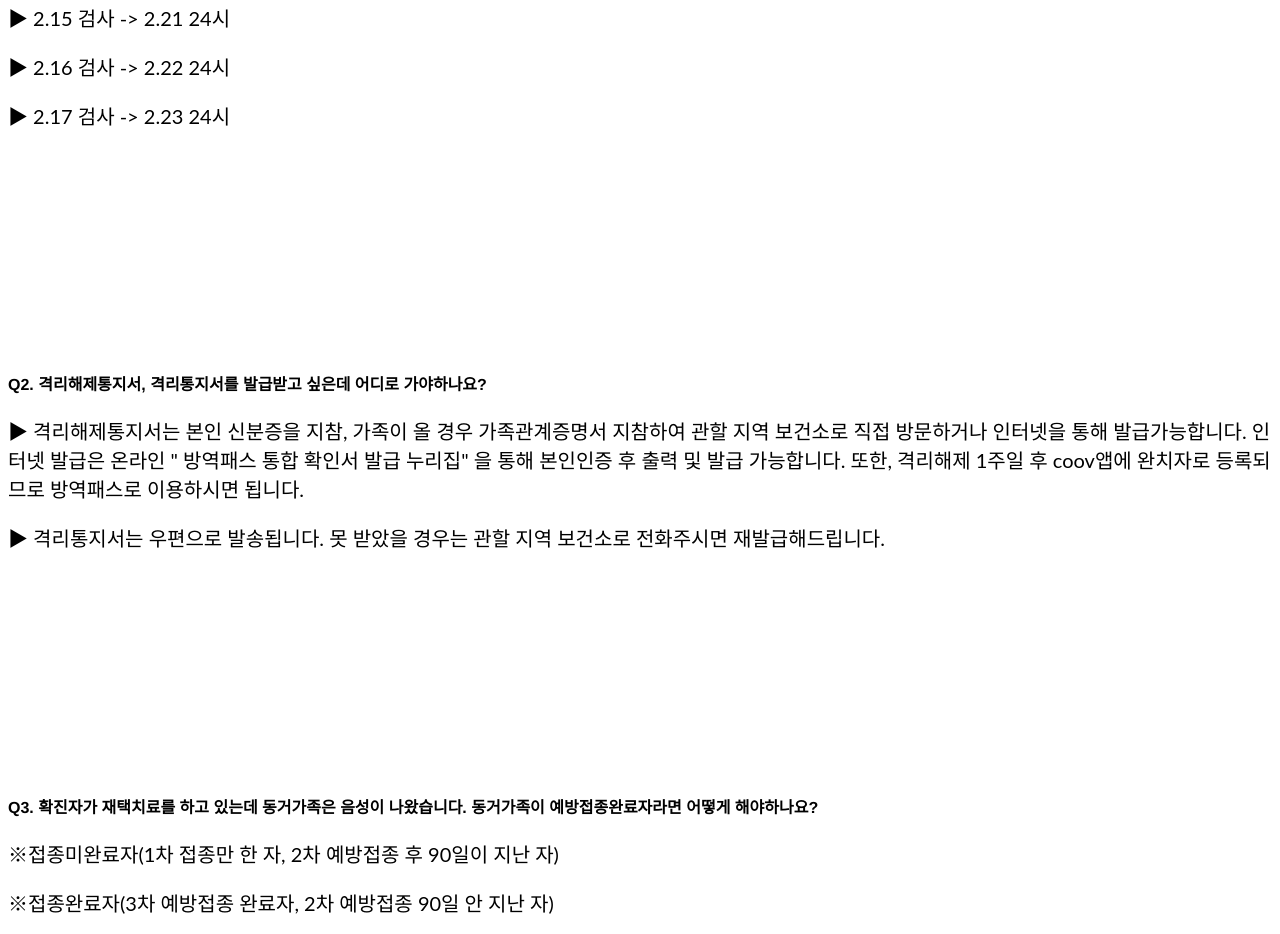
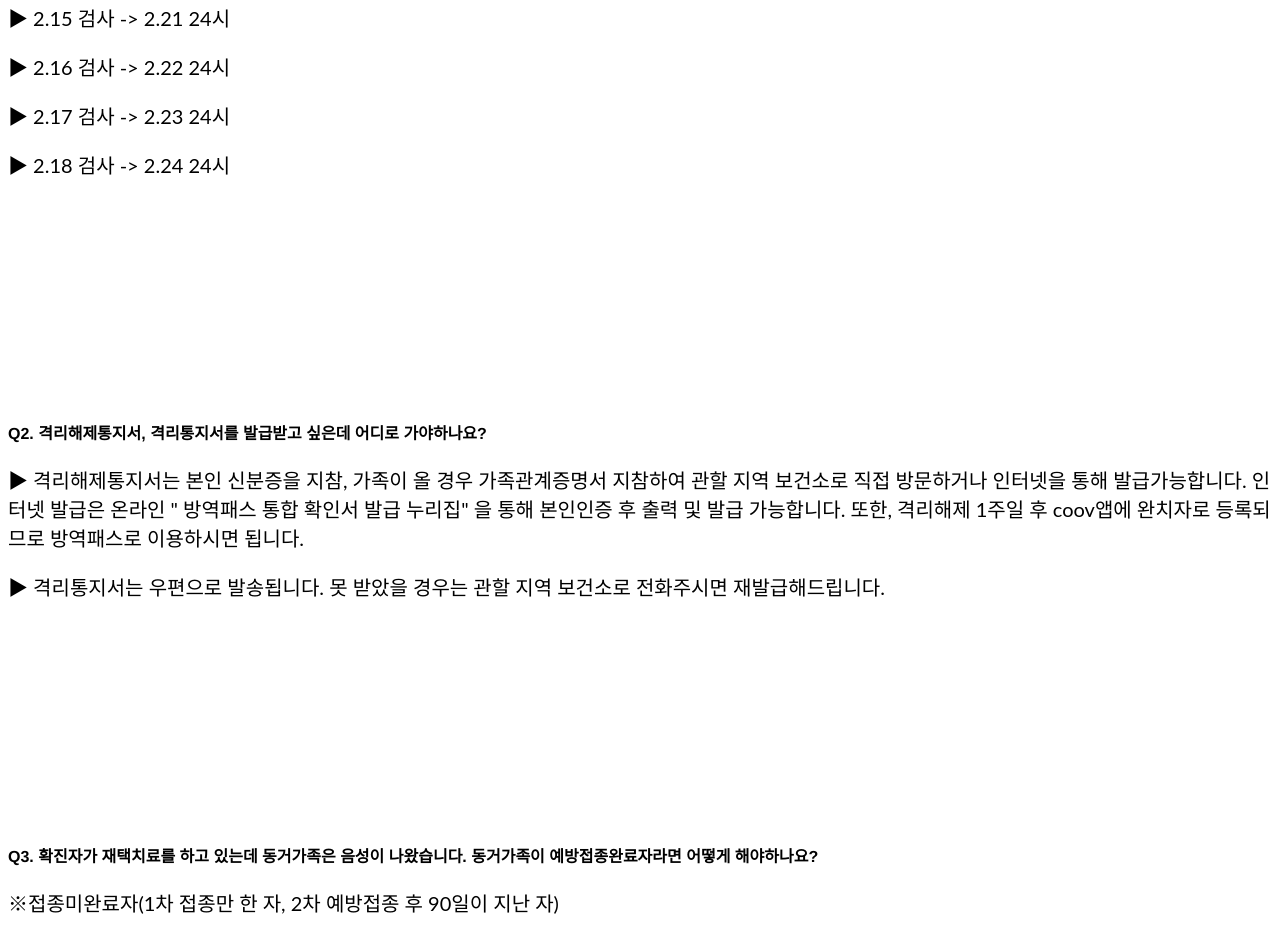
Before and after one commit to Cheongjucovid/covid119, a website: page index.html in a window 1280 px wide. Shown: the part 868-1802 px from the top of the page. Drawn offline with nearby package versions, Linux system fonts and the light colour scheme; files that its build step writes are made by us from their sources.

Commit message:
Add files via upload

```diff
--- a/index.html
+++ b/index.html
@@ -41,6 +41,7 @@
                         <p class="lead">▶ 2.15 검사 -> 2.21 24시</h2>
                         <p class="lead">▶ 2.16 검사 -> 2.22 24시</h2>
                         <p class="lead">▶ 2.17 검사 -> 2.23 24시</h2>
+                        <p class="lead">▶ 2.18 검사 -> 2.24 24시</h2>
                         </ul>
                     </div>
                 </div>
```
